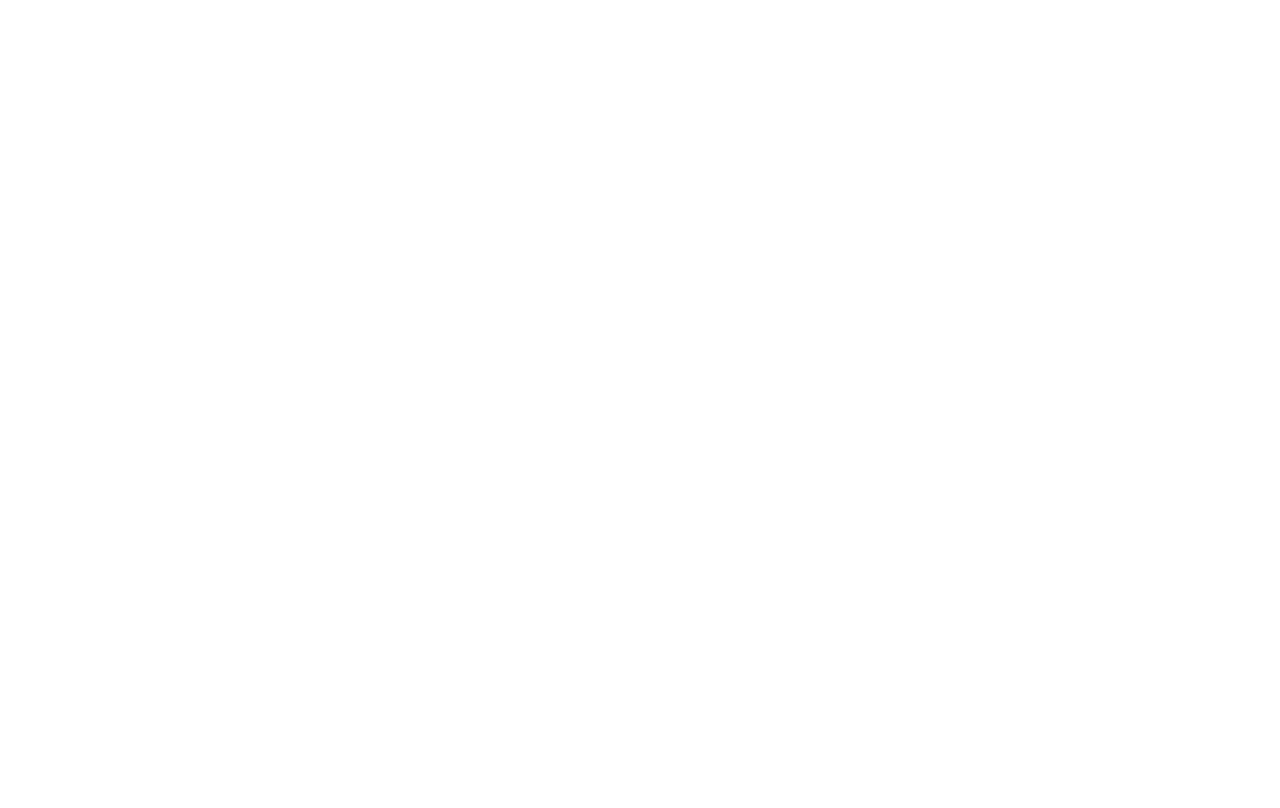
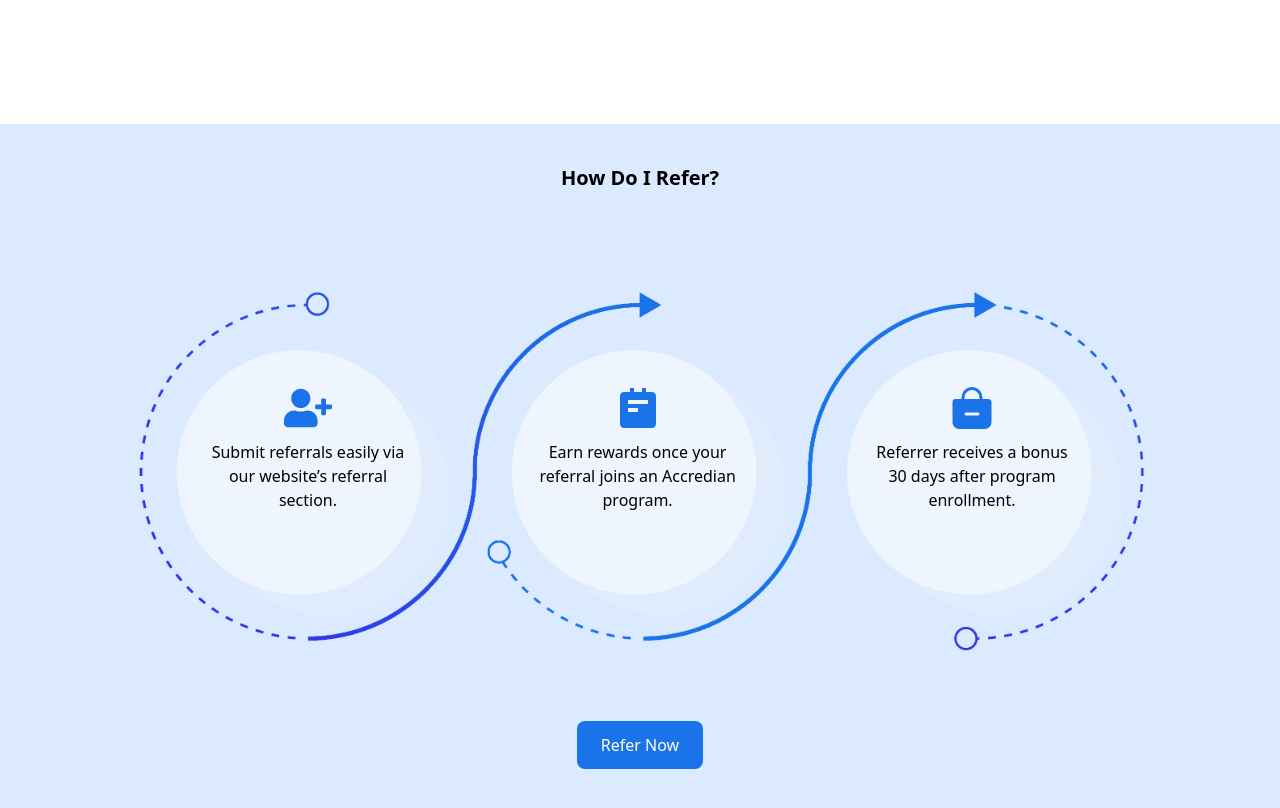
Before and after one commit to AlfiyaSiddique/Accredian-frontend-task, a React (Vite) app: page / in a window 1280 px wide. Shown: the part 820-1628 px from the top of the page. Before the commit the page ends 944 px from the top, so only its background shows below. Built offline with nearby package versions, Linux system fonts and the light colour scheme.

Commit message:
referral steps

```diff
--- /dev/null
+++ b/src/components/RefferealSteps.jsx
@@ -0,0 +1,46 @@
+import referral from "../assets/referral.png";
+import { FaUserPlus } from "react-icons/fa";
+import { BiSolidNotepad } from "react-icons/bi";
+import { IoBagRemove } from "react-icons/io5";
+
+function ReferralSteps() {
+  return (
+    <div className="bg-blue-100 py-10 px-4">
+      <h2 className="text-center text-xl font-semibold mb-8">
+        How Do I Refer?
+      </h2>
+
+      <div className="relative max-w-5xl mx-auto">
+        <img src={referral} />
+        <div className="absolute top-40 left-20">
+          <FaUserPlus className="w-12 h-12 text-[#1A73E8] m-auto" />
+          <p className="mt-2 w-[200px] text-center">
+            Submit referrals easily via our website’s referral section.
+          </p>
+        </div>
+
+        <div className="absolute top-40 left-[40%]">
+          <BiSolidNotepad className="w-12 h-12 text-[#1A73E8] m-auto" />
+          <p className="mt-2 w-[200px] text-center">
+            Earn rewards once your referral joins an Accredian program.
+          </p>
+        </div>
+
+        <div className="absolute top-40 right-20">
+          <IoBagRemove className="w-12 h-12 text-[#1A73E8] m-auto" />
+          <p className="mt-2 w-[200px] text-center">
+            Referrer receives a bonus 30 days after program enrollment.
+          </p>
+        </div>
+      </div>
+
+      <div className="text-center mt-8">
+        <button className="bg-[#1A73E8] text-white px-6 py-3 rounded-lg">
+          Refer Now
+        </button>
+      </div>
+    </div>
+  );
+}
+
+export default ReferralSteps;
--- a/src/pages/Landing.jsx
+++ b/src/pages/Landing.jsx
@@ -1,17 +1,13 @@
 import Navbar from "../components/Navbar"
 import Hero from "../components/Hero"
+import ReferralSteps from "../components/RefferealSteps"
 
 const Landing = () => {
   return (
     <div className="min-h-screen bg-gradient-to-br from-blue-50 to-purple-50">
-    {/* Navigation */}
     <Navbar/>
-
-   {/* Hero Section */}
-  <Hero/>
-
-
-
+    <Hero/>
+    <ReferralSteps/>
    </div>
   )
 }
```
Also changed, not shown: src/assets/referral.png (added).
